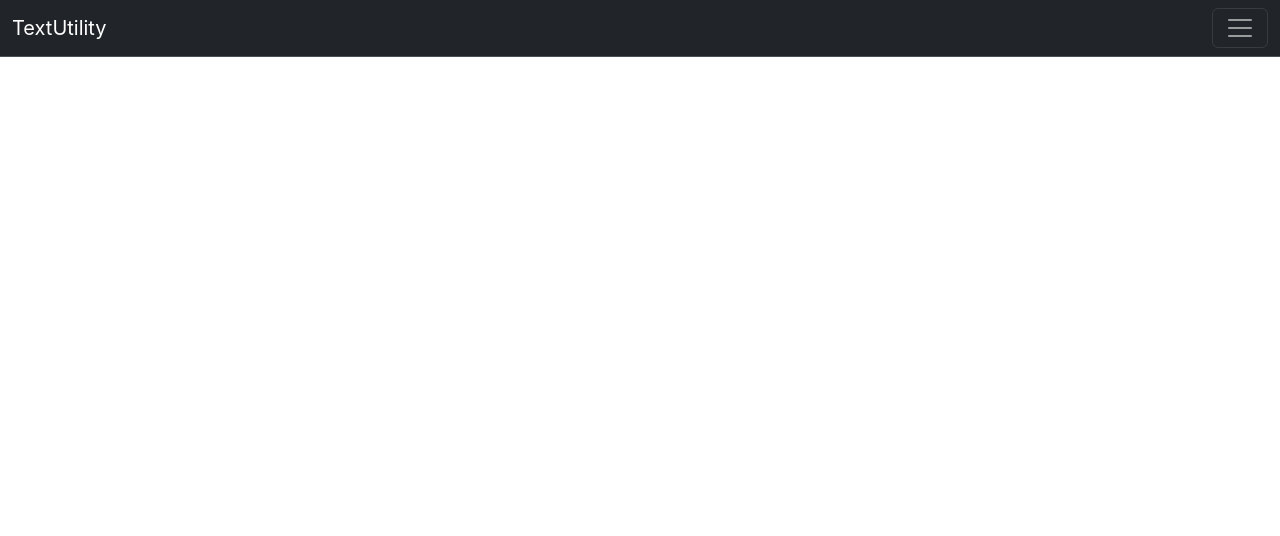
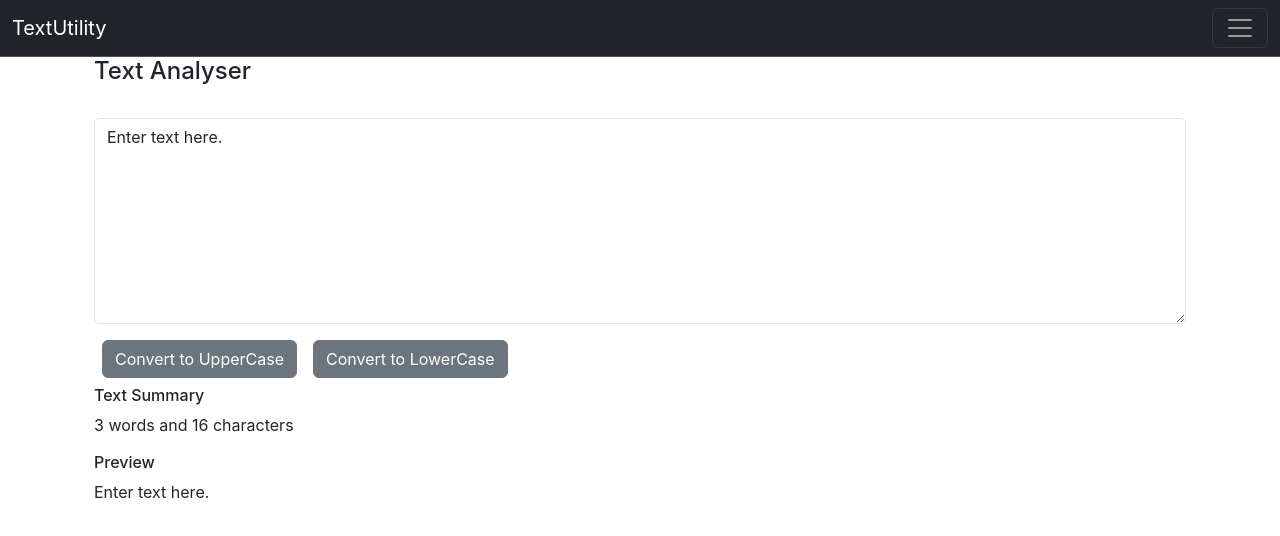
Before and after one commit to praveensingh1999/Text-Utility-ReactApp, a React (Create React App) app: page / in a window 1280 px wide. Shown: the top 536 px of the page. Built offline with nearby package versions, Linux system fonts and the light colour scheme.

Commit message:
added text area and uppercase and lowercase fxnality.

```diff
--- a/src/App.js
+++ b/src/App.js
@@ -1,12 +1,17 @@
 // import logo from './logo.svg';
 import './App.css';
 import Navbar from './components/Navbar';
+import TextForm from './components/TextForm';
 
 
 function App() {
   return (
     <>
       <Navbar title = "TextUtility"  about_text = "About Us"/>
+      <div className='container'>
+      <TextForm heading = "Text Analyser " />
+      </div>
+
     </>
   );
 }
--- /dev/null
+++ b/src/components/TextForm.js
@@ -0,0 +1,41 @@
+import React, {useState} from 'react'
+
+export default function TextForm(props) {
+    const handleOnChange = (event)=>{
+        setText(event.target.value.replace('Enter text here.',''));
+    }
+
+    const handleUpperCaseClick = () => {
+        let newtext = text.toUpperCase();
+        setText(newtext);
+    }
+
+    const handleLowerCaseClick = () => {
+          let newtext =text.toLowerCase();
+          setText(newtext)
+    }
+
+    const [text, setText] = useState('Enter text here.');
+
+
+  return (
+    <>
+<div className='container'>
+<h4>{props.heading}</h4>
+<div className="mb-3">
+
+  <label for="exampleFormControlTextarea1" className="form-label"></label>
+  <textarea className="form-control" value={text} onChange = {handleOnChange} id="exampleFormControlTextarea1" rows="8"></textarea>
+</div>
+<button className='btn btn-secondary mx-2' onClick={handleUpperCaseClick}>Convert to UpperCase</button>
+<button className='btn btn-secondary mx-2' onClick={handleLowerCaseClick}>Convert to LowerCase</button>
+    </div>
+<div className='container my-2'>
+<h6>Text Summary</h6>
+    <p>{text.split(" ").length} words and {text.length} characters</p>
+    <h6>Preview</h6>
+    <p>{text}</p>
+</div>
+    </>
+  )
+}
```
